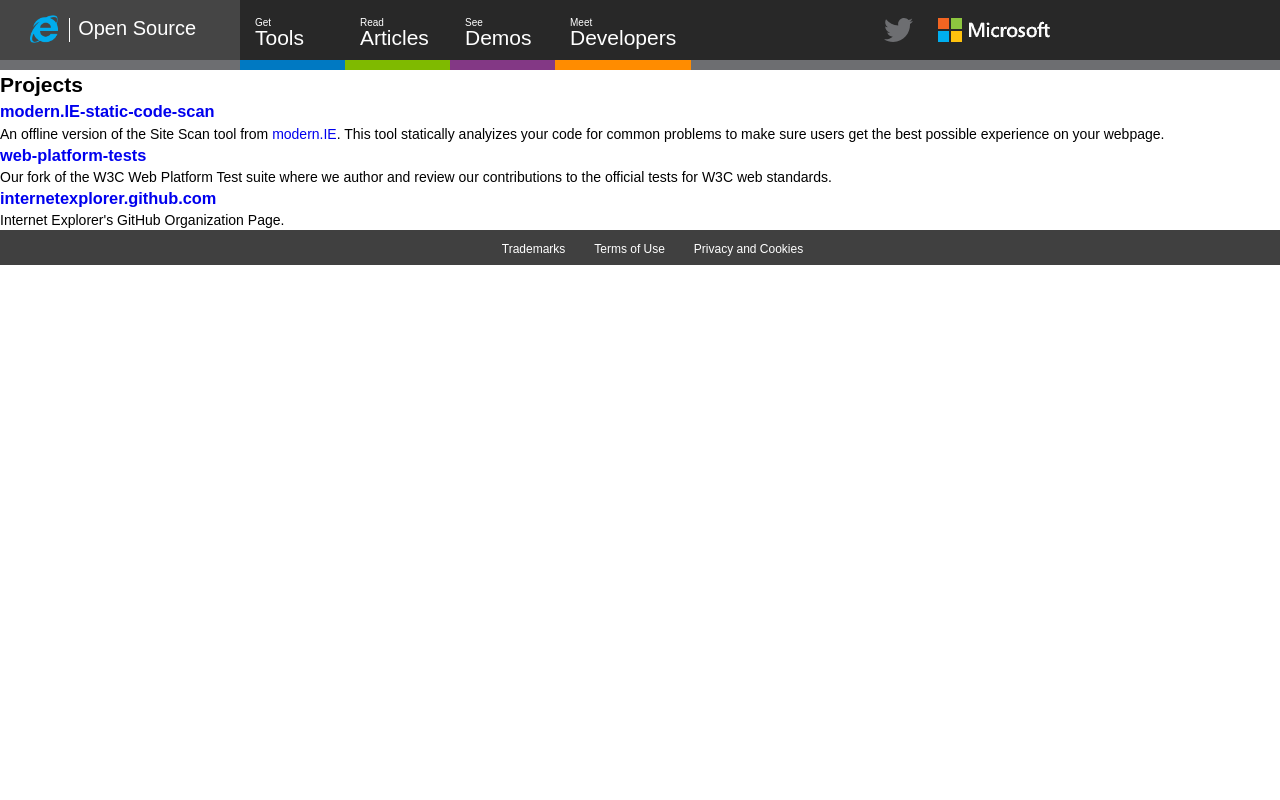
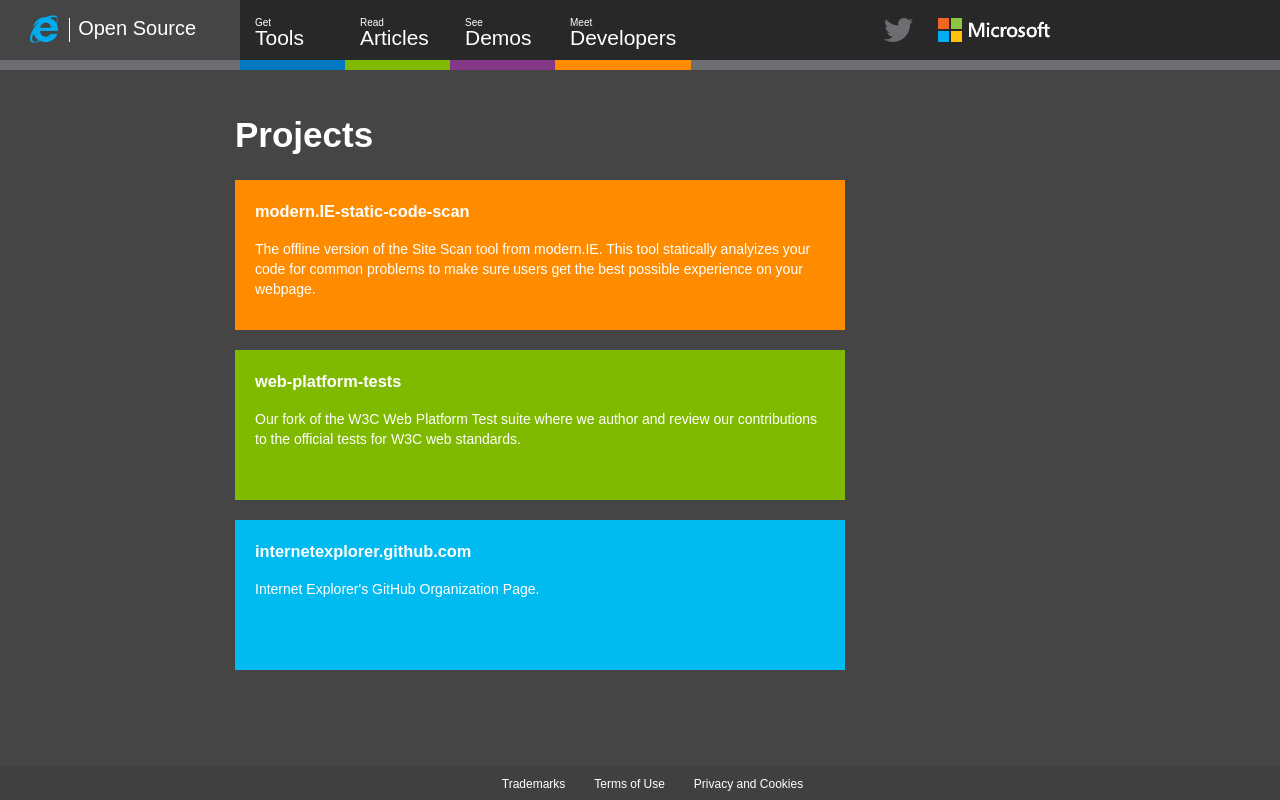
Before and after one commit to InternetExplorer/internetexplorer.github.com, a plain HTML site: page index.html in a window 1280 px wide. Drawn offline with Linux system fonts and the light colour scheme; a web font is replaced by a local one.

Commit message:
Add some color to the projects list

```diff
--- a/index.html
+++ b/index.html
@@ -6,7 +6,6 @@
 		<title>Open Source at Internet Explorer</title>
 		<meta name="viewport" content="width=device-width">
 		<link rel="stylesheet" href="styles/main.css">
-		<link rel="stylesheet" href="styles/content.css">
 	</head>
 	<body>
 		<header role="banner" class="header">
@@ -31,20 +30,27 @@
 		        </nav>
 		</header>
 
-		<article>
+		<article class="projects">
 			<h2>Projects</h2>
-			<section class="repo">
-				<h3><a href="https://github.com/InternetExplorer/modern.IE-static-code-scan">modern.IE-static-code-scan</a></h3>
-				<p>An offline version of the Site Scan tool from <a href="http://www.modern.ie">modern.IE</a>. This tool statically analyizes your code for common problems to make sure users get the best possible experience on your webpage.</p>
-			</section>
-			<section class="repo">
-				<h3><a href="https://github.com/InternetExplorer/web-platform-tests">web-platform-tests</a></h3>
-				<p>Our fork of the W3C Web Platform Test suite where we author and review our contributions to the official tests for W3C web standards.</p>
-			</section>
-			<section class="repo">
-				<h3><a href="https://github.com/InternetExplorer/internetexplorer.github.com">internetexplorer.github.com</a></h3>
-				<p>Internet Explorer's GitHub Organization Page.</p>
-			</section>
+			<a href="https://github.com/InternetExplorer/modern.IE-static-code-scan">
+				<section class="repo orange">
+					<h3>modern.IE-static-code-scan</h3>
+					<p>The offline version of the Site Scan tool from modern.IE. This tool statically analyizes your code for common problems to make sure users get the best possible experience on your webpage.</p>
+
+				</section>
+			</a>
+			<a href="https://github.com/InternetExplorer/web-platform-tests">
+				<section class="repo green">
+					<h3>web-platform-tests</h3>
+					<p>Our fork of the W3C Web Platform Test suite where we author and review our contributions to the official tests for W3C web standards.</p>
+				</section>
+			</a>
+			<a href="https://github.com/InternetExplorer/internetexplorer.github.com">
+				<section class="repo blue">
+					<h3>internetexplorer.github.com</h3>
+					<p>Internet Explorer's GitHub Organization Page.</p>
+				</section>
+			</a>
 		</article>
 
 
--- a/styles/main.css
+++ b/styles/main.css
@@ -29,6 +29,8 @@ body {
 	height: 100%;
     font-size: 14px;
     line-height: 1.428571429;
+    background-color: #454545;
+    color: #fff;
 }
 
 h1 {
@@ -184,6 +186,57 @@ footer {
     text-decoration: none;
 }
 
+/* PROJECTS LIST */
+.projects {
+    max-width: 810px;
+    min-height: calc(100% - 185px); /* Header 60px + Footer 35px + 80px margin */
+    margin-left: auto;
+    margin-right: auto;
+    margin-top: 40px;
+    margin-bottom: 40px;
+    padding-right: 200px;
+}
+
+.projects h2 {
+    font-size: 35px;
+    margin-bottom: 20px;
+}
+
+.repo {
+    min-height: 150px;
+    margin-bottom: 20px;
+    padding: 20px;
+    -ms-user-select: none;
+    -moz-user-select: none;
+    -webkit-user-select: none;
+    user-select: none;
+}
+
+.repo h3 {
+    font-weight: bold;
+    margin-bottom: 15px;
+}
+
+a .repo {
+    color: #fff;
+}
+
+.repo.blue {
+    background-color: rgb(0, 186, 240);
+}
+
+.repo.green {
+    background-color: #7fba00;
+}
+
+.repo.purple {
+    background-color: #833885;
+}
+
+.repo.orange {
+    background-color: #ff8c00;
+}
+
 @media screen and (min-width: 960px) {
     .microsoft-logo {
         display: block;
```
